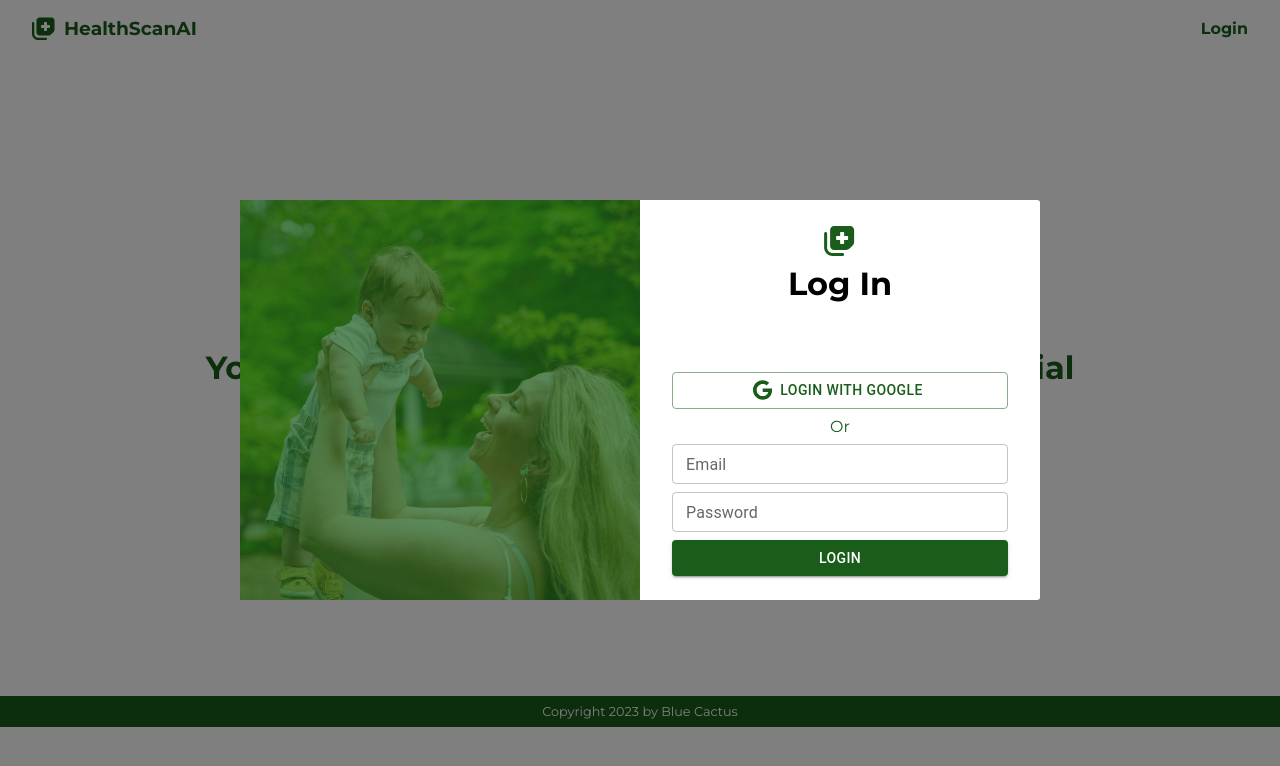
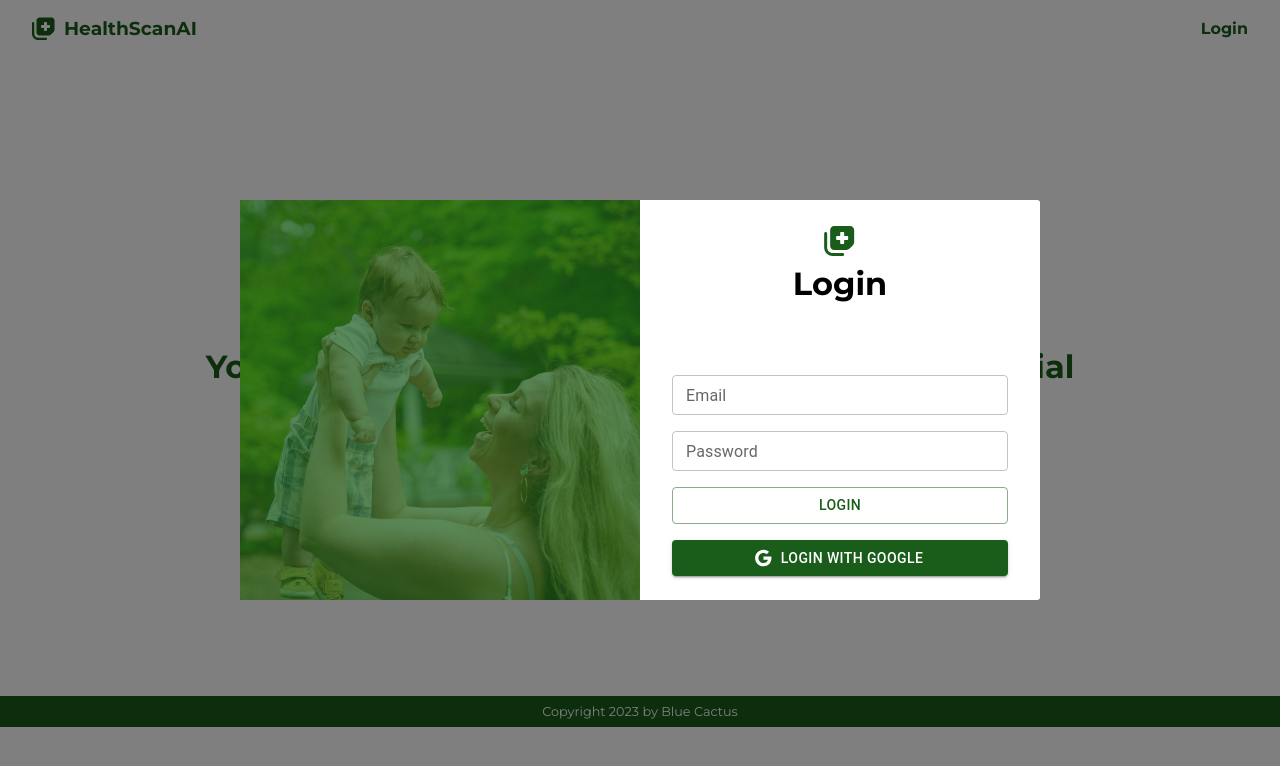
Before and after one commit to KevinChristian30/Medi-front-end, a Next.js app: page / in a window 1280 px wide. Both pictures are taken after a click on the element "Login". Shown: the top 766 px of the page. Built offline with nearby package versions, Linux system fonts and the light colour scheme; no server answers.

Commit message:
Finished Login Modal

```diff
--- a/components/landingPageContent/hero/hero.tsx
+++ b/components/landingPageContent/hero/hero.tsx
@@ -1,7 +1,7 @@
 import style from "./hero.module.css";
-import RoundedButton from "../../utilities/buttons/roundedButton/roundedButton";
 import { FontAwesomeIcon } from "@fortawesome/react-fontawesome";
 import { faNotesMedical } from "@fortawesome/free-solid-svg-icons";
+import { Button } from "@mui/material";
 
 const Hero = () => {
   return (
@@ -9,7 +9,12 @@ const Hero = () => {
       <div className={style.hero}>
           <FontAwesomeIcon icon={faNotesMedical} className={style.bouncingIcon} />
           <h1>Your At Home Health Analysis, Powered by Artificial Intelligence.</h1>
-          <RoundedButton>Try HealthScanAI</RoundedButton>
+          <Button
+            variant="contained"
+            autoCapitalize="false"
+          >
+            Try HealthScanAI
+          </Button>
       </div>
     </div>
    );
--- a/components/navbar/loginModal/loginModal.module.css
+++ b/components/navbar/loginModal/loginModal.module.css
@@ -53,13 +53,6 @@
   display: flex;
   flex-direction: column;
   align-items: center;
-  gap: 8px;
+  gap: 16px;
   padding: 0 32px;
 }
-
-.loginFormContainer {
-  width: 100%;
-  display: flex;
-  flex-direction: column;
-  gap: 8px;
-}
--- a/components/navbar/loginModal/loginModal.tsx
+++ b/components/navbar/loginModal/loginModal.tsx
@@ -5,10 +5,10 @@ import { useAuthState } from "react-firebase-hooks/auth";
 import { GoogleAuthProvider, signInWithPopup } from "firebase/auth";
 import { auth } from "../../../firebase/firebaseConfig";
 import { useEffect } from "react";
-import { faGoogle } from "@fortawesome/free-brands-svg-icons";
 import loginImage from "../../../public/login-image.jpg";
 import Image from "next/image";
 import { Button, TextField } from "@mui/material";
+import GoogleIcon from '@mui/icons-material/Google';
 
 const LoginModal = () => {
   const [user, setUser] = useAuthState(auth);
@@ -40,33 +40,34 @@ const LoginModal = () => {
       <div className={style.right}>
         <div className={style.top}>
           <FontAwesomeIcon icon={faNotesMedical} size="2xl"/>
-          <h1 className={style.logInText}>Log In</h1>
+          <h1 className={style.logInText}>Login</h1>
         </div>
         <div className={style.bottom}>
-          <Button
-            variant="outlined"
-            onClick={loginWithGoogle}
-            startIcon={<FontAwesomeIcon icon={faGoogle}/>}
-            fullWidth>
-            Login with Google
-          </Button>
-          <p>Or</p>
-          <div className={style.loginFormContainer}>
           <TextField
             label="Email"
             size="small"
+            fullWidth
           />
           <TextField
             label="Password"
             size="small"
+            type="password"
+            fullWidth
           />
           <Button
-              variant="contained"
+            variant="outlined"
             onClick={loginWithEmailAndPassword}
             fullWidth>
             Login
           </Button>
-          </div>
+          <Button
+            variant="contained"
+            onClick={loginWithGoogle}
+            startIcon={<GoogleIcon sx={{fill: "#fff"}} />}
+            fullWidth
+            >
+            Login with Google
+          </Button>
         </div>
       </div>
     </div>
--- a/components/utilities/buttons/roundedButton/roundedButton.module.css
+++ /dev/null
@@ -1,16 +0,0 @@
-.roundedButton {
-  padding: 8px 24px;
-  background-color: var(--primary);
-  border-radius: 3px;
-  transition: all 0.5s cubic-bezier(0.075, 0.82, 0.165, 1);
-}
-
-.text {
-  color: var(--white);
-}
-
-.roundedButton:hover {
-  cursor: pointer;
-  transform: scale(1.05, 1.05);
-  background-color: var(--secondary);
-}
--- a/components/utilities/buttons/roundedButton/roundedButton.tsx
+++ /dev/null
@@ -1,19 +0,0 @@
-import { MouseEventHandler } from "react";
-import style from "./roundedButton.module.css";
-
-interface Props {
-  children?: string;
-  onClick?: MouseEventHandler<HTMLDivElement> | undefined;
-}
-
-const RoundedButton = (props: Props) => {
-  const { children, onClick } = props;
-
-  return (
-    <div className={style.roundedButton} onClick={onClick}>
-      <p className={style.text}>{children}</p>
-    </div>
-   );
-}
-
-export default RoundedButton;
--- a/package.json
+++ b/package.json
@@ -15,6 +15,7 @@
     "@fortawesome/free-brands-svg-icons": "^6.4.0",
     "@fortawesome/free-solid-svg-icons": "^6.4.0",
     "@fortawesome/react-fontawesome": "^0.2.0",
+    "@mui/icons-material": "^5.14.1",
     "@mui/material": "^5.14.2",
     "firebase": "^10.1.0",
     "next": "13.4.12",
```
Also changed, not shown: 1 other file (tests, documents, lock files or other folders). Lines whose indentation alone changed are shown as unchanged.
